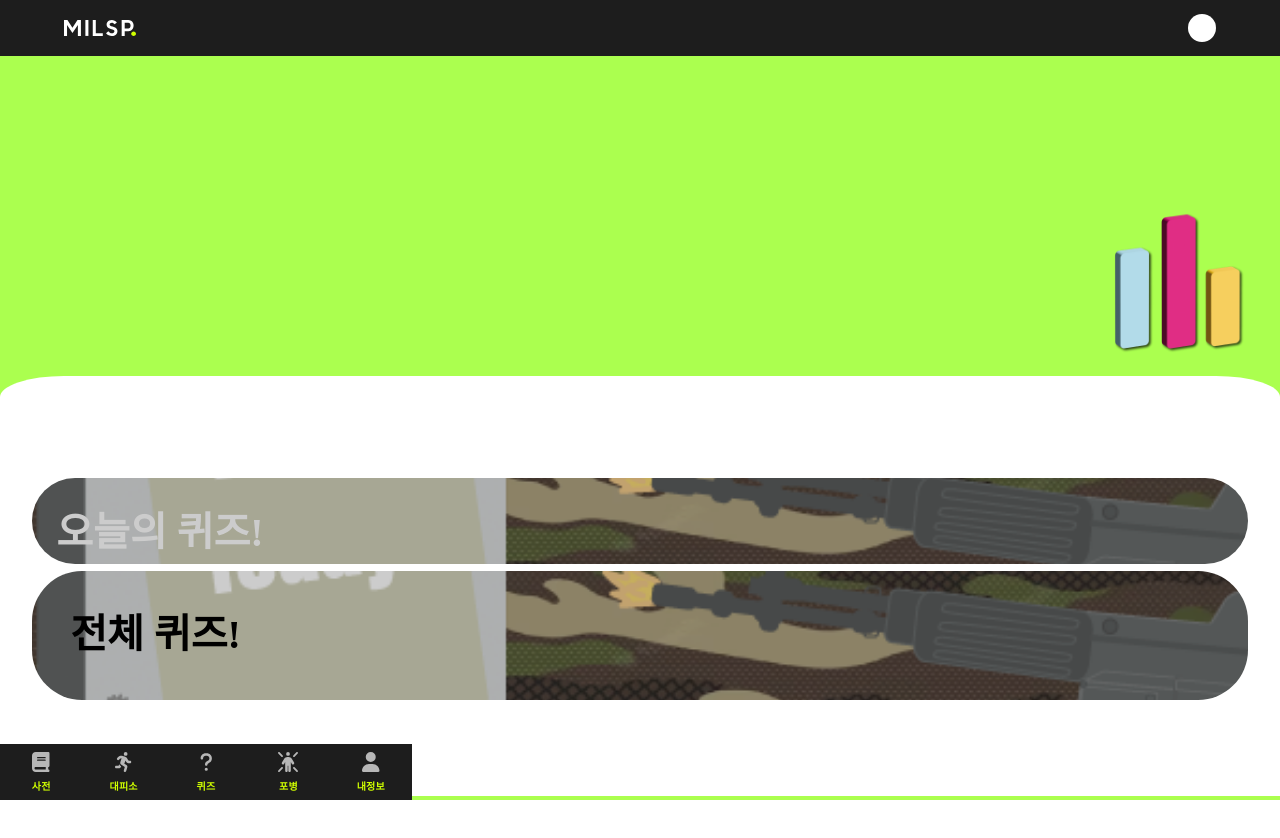
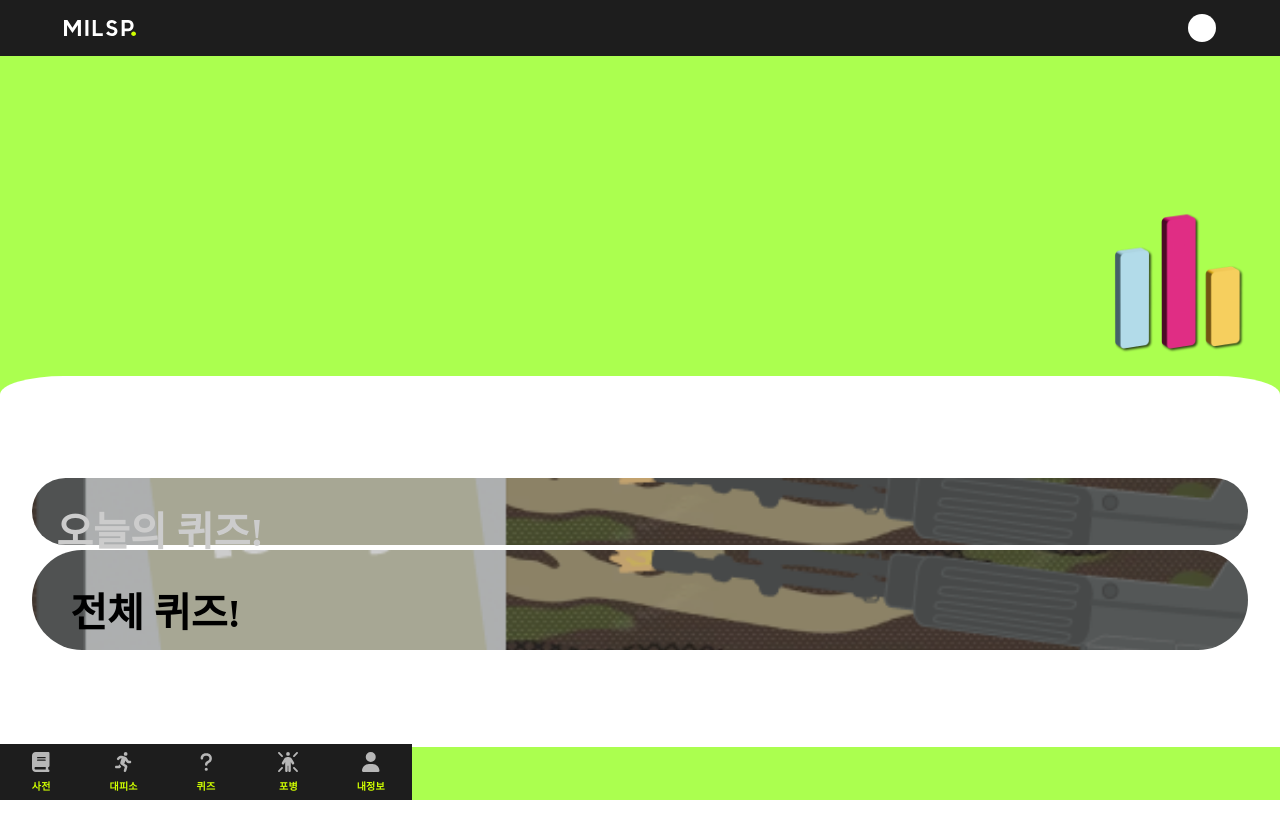
Before and after one commit to MILSPOON/milspoon, a React (Create React App) app: page / in a window 1280 px wide. Shown: the top 838 px of the page. After the commit the page ends 800 px from the top, so only its background shows below. Built offline with nearby package versions, Linux system fonts and the light colour scheme; no server answers.

Commit message:
edit respon css 60vh => 53vh

```diff
--- a/src/App.css
+++ b/src/App.css
@@ -16,7 +16,8 @@
 .content{
   position: relative;
   width: 100vw;
-  height: 60vh;
+  height: 53vh;
+  /* 60 => 53 */
   /* z-index: 1000; */
 }
 
```
